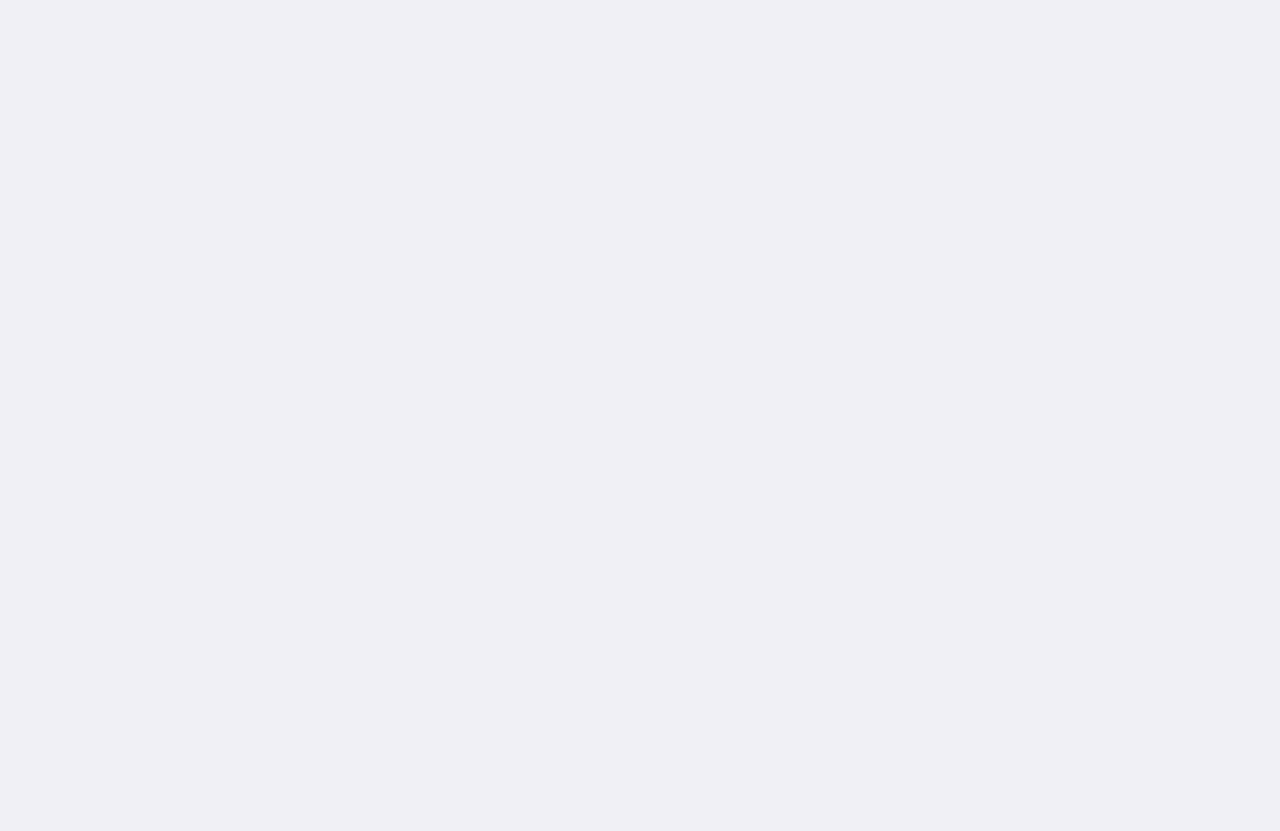
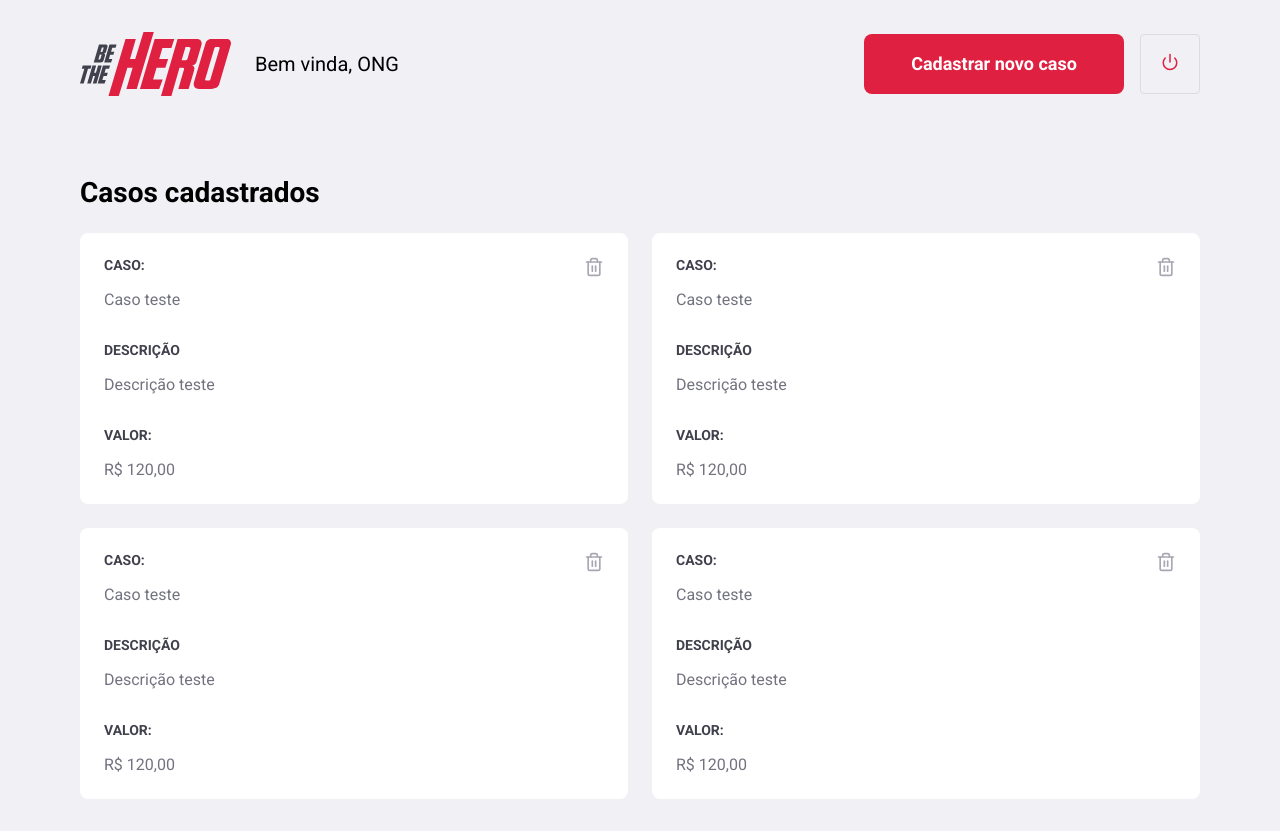
Before and after one commit to EddyPBR/be-the-hero, a React (Create React App) app in the folder frontend/: page /profile in a window 1280 px wide. Before the commit the page ends 800 px from the top, so only its background shows below. Built offline with nearby package versions, Linux system fonts and the light colour scheme.

Commit message:
adicionando pagina de novos casos

```diff
--- a/frontend/src/global.css
+++ b/frontend/src/global.css
@@ -28,6 +28,18 @@
     border: 1px solid #dcdce6;
     border-radius: 8px;
     padding: 0 24px;
+}
+
+form textarea {
+    width: 100%;
+    resize: vertical;
+    min-width: 140px;
+    height: 60px;
+    color: #333;
+    border: 1px solid #dcdce6;
+    border-radius: 8px;
+    padding: 16px 24px;
+    line-height: 24px;
 }
 
 .button {
--- /dev/null
+++ b/frontend/src/pages/NewIncident/index.js
@@ -0,0 +1,39 @@
+import React from 'react';
+import { Link } from 'react-router-dom';
+import { FiArrowLeft } from 'react-icons/fi';
+
+import './styles.css';
+
+import logoImg from '../../assets/logo.svg';
+
+export default function NewIncident() {
+    return (
+        <div className="new-incident-container">
+            <div className="content">
+                <section>
+                    <img src={logoImg} alt="Be The Hero" />
+
+                    <h1>Cadastrar novo caso</h1>
+                    <p>
+                        Faça seu cadastro, entre na plataforma e ajude pessoas
+                        a encontrarem os casos da sua ONG.
+                    </p>
+
+                    <Link className="back-link" to="/profile">
+                        <FiArrowLeft size={16} color="#E02041" />
+                        voltar para o perfil
+                    </Link>
+
+                </section>
+                <form>
+                    <input placeholder="Título do caso" />
+                    <textarea placeholder="Descrição" />
+                    <input placeholder="Whatsapp" />
+                    <input placeholder="Valor em reais" />
+
+                    <button className="button" type="submit">Cadastrar</button>
+                </form>
+            </div>
+        </div>
+    );
+}
--- /dev/null
+++ b/frontend/src/pages/NewIncident/styles.css
@@ -0,0 +1,48 @@
+.new-incident-container {
+    width: 100%;
+    max-width: 1120px;
+    height: 100vh;
+    margin: 0 auto;
+
+    display: flex;
+    align-items: center;
+    justify-content: center;
+}
+
+.new-incident-container .content {
+    width: 100%;
+    padding: 96px;
+    background: #f0f0f5;
+    box-shadow: 0 0 100px rgba(0,0,0, 0.1);
+    border-radius: 8px;
+
+    display: flex;
+    justify-content: space-between;
+    align-items: center;
+}
+
+.new-incident-container .content section {
+    width: 100%;
+    max-width: 380px;
+}
+
+.new-incident-container .content section h1 {
+    margin: 64px 0px 32px 0px;
+    font-size: 32px;
+}
+
+.new-incident-container .content section p {
+    font-size: 18px;
+    color: #737380;
+    line-height: 32px;
+}
+
+.new-incident-container .content form {
+    width: 100%;
+    max-width: 450px;
+}
+
+.new-incident-container .content form input,
+.new-incident-container .content form textarea {
+    margin-top: 8px;
+}
--- /dev/null
+++ b/frontend/src/pages/Profile/index.js
@@ -0,0 +1,85 @@
+import React from 'react';
+import { Link } from 'react-router-dom';
+
+import './styles.css';
+import { FiPower, FiTrash2 } from 'react-icons/fi';
+import logoImg from '../../assets/logo.svg';
+
+export default function Profile() {
+    return(
+        <div className="profile-container">
+            <header>
+                <img src={logoImg} alt="Be The Hero" />
+                <span>Bem vinda, ONG</span>
+
+                <Link className="button" to="/incidents/new">Cadastrar novo caso</Link>
+                <button type="button">
+                    <FiPower size={18} color="e02041" />
+                </button>
+            </header>
+
+            <h1>Casos cadastrados</h1>
+
+            <ul>
+                <li>
+                    <strong>CASO:</strong>
+                    <p>Caso teste</p>
+
+                    <strong>DESCRIÇÃO</strong>
+                    <p>Descrição teste</p>
+
+                    <strong>VALOR:</strong>
+                    <p>R$ 120,00</p>
+
+                    <button type="button">
+                        <FiTrash2 size={20} color="#a8a8b3" />
+                    </button>
+                </li>
+
+                <li>
+                    <strong>CASO:</strong>
+                    <p>Caso teste</p>
+
+                    <strong>DESCRIÇÃO</strong>
+                    <p>Descrição teste</p>
+
+                    <strong>VALOR:</strong>
+                    <p>R$ 120,00</p>
+
+                    <button type="button">
+                        <FiTrash2 size={20} color="#a8a8b3" />
+                    </button>
+                </li>
+                <li>
+                    <strong>CASO:</strong>
+                    <p>Caso teste</p>
+
+                    <strong>DESCRIÇÃO</strong>
+                    <p>Descrição teste</p>
+
+                    <strong>VALOR:</strong>
+                    <p>R$ 120,00</p>
+
+                    <button type="button">
+                        <FiTrash2 size={20} color="#a8a8b3" />
+                    </button>
+                </li>
+                <li>
+                    <strong>CASO:</strong>
+                    <p>Caso teste</p>
+
+                    <strong>DESCRIÇÃO</strong>
+                    <p>Descrição teste</p>
+
+                    <strong>VALOR:</strong>
+                    <p>R$ 120,00</p>
+
+                    <button type="button">
+                        <FiTrash2 size={20} color="#a8a8b3" />
+                    </button>
+                </li>
+            </ul>
+
+        </div>
+    );
+}
--- /dev/null
+++ b/frontend/src/pages/Profile/styles.css
@@ -0,0 +1,87 @@
+.profile-container {
+    width: 100%;
+    max-width: 1180px;
+    padding: 0px 30px;
+    margin: 32px auto;
+}
+
+.profile-container header {
+    display: flex;
+    align-items: center;
+}
+
+.profile-container header span {
+    font-size: 20px;
+    margin-left: 24px;
+}
+
+.profile-container header img {
+    height: 64px;
+}
+
+.profile-container header a {
+    width: 260px;
+    margin-left: auto;
+    margin-top: 0;
+}
+
+.profile-container header button {
+    height: 60px;
+    width: 60px;
+    border-radius: 4px;
+    border: 1px solid #dcdce6;
+    background: transparent;
+    margin-left: 16px;
+    transition: border-color .2s;
+}
+
+.profile-container header button:hover {
+    border-color: #999;
+}
+
+.profile-container h1 {
+    margin-top: 80px;
+    margin-bottom: 24px;
+}
+
+.profile-container ul {
+    display: grid;
+    grid-template-columns: 1fr 1fr;
+    grid-gap: 24px;
+    list-style: none;
+}
+
+.profile-container ul li {
+    background: #fff;
+    padding: 24px;
+    border-radius: 8px;
+    position: relative;
+}
+
+.profile-container ul li button {
+    position: absolute;
+    right: 24px;
+    top: 24px;
+    border: 0;
+    background: none;
+}
+
+.profile-container ul li button:hover {
+    opacity: .8;
+}
+
+.profile-container ul li strong {
+    display: block;
+    margin-bottom: 16px;
+    color: #41414d;
+}
+
+.profile-container ul li p + strong {
+    margin-top: 32px;
+}
+
+.profile-container ul li p {
+    color: #737380;
+    line-height: 21px;
+    font-size: 16px;
+}
--- a/frontend/src/routes.js
+++ b/frontend/src/routes.js
@@ -1,9 +1,10 @@
 import React from 'react';
 import { BrowserRouter, Route, Switch } from 'react-router-dom';
 
-// importando paginas
 import Logon from './pages/Logon';
 import Register from './pages/Register';
+import Profile from './pages/Profile';
+import NewIncident from './pages/NewIncident';
 
 export default function Routes() {
     return(
@@ -11,6 +12,8 @@
             <Switch>
                 <Route path="/" exact component={Logon} />
                 <Route path="/register" component={Register} />
+                <Route path="/profile" component={Profile} />
+                <Route path="/incidents/new" component={NewIncident} />
             </Switch>
         </BrowserRouter>
     );
```
